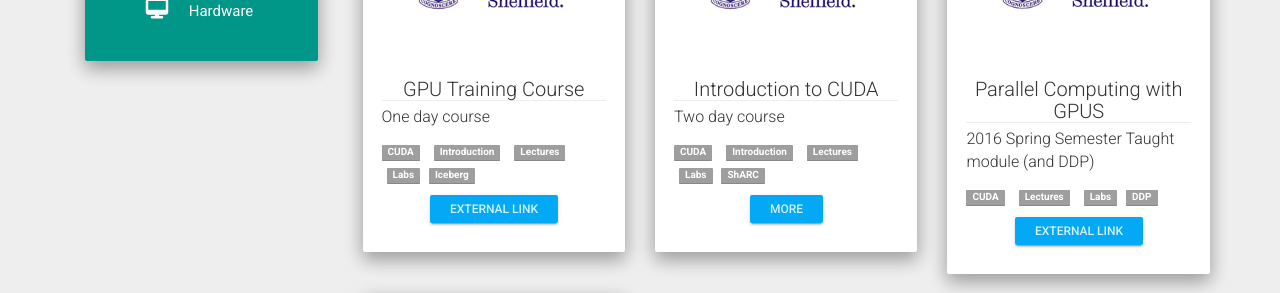
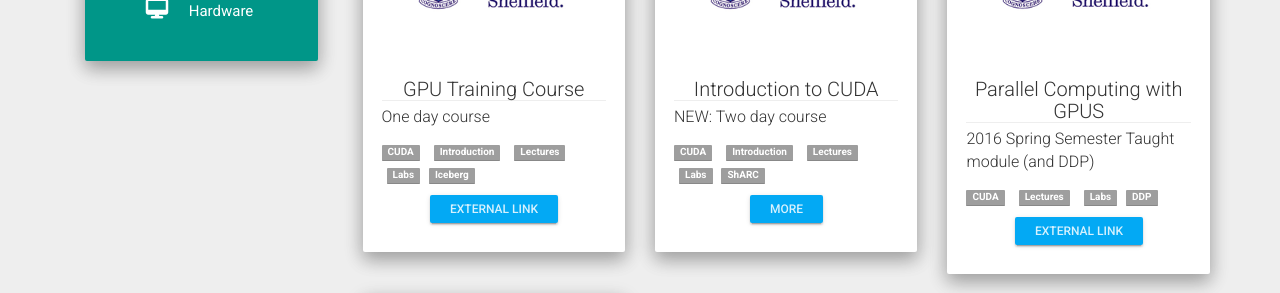
Before and after one commit to RSE-Sheffield/GPUComputing.github.io, a Jekyll site: the page built from education.md, in a window 1280 px wide. Shown: the part 704-997 px from the top of the page. Built offline with Jekyll 4.4.1, drawn with Linux system fonts in a browser that asks for light colours; nearby versions of some CDN libraries.

```diff
--- a/_data/education.json
+++ b/_data/education.json
@@ -8,7 +8,7 @@
 	},
 	{
 		"name": "Introduction to CUDA",
-		"length": "Two day course",
+		"length": "NEW: Two day course",
 		"image": "TUOS.png",
 		"url": "/education/cuda",
 		"tags": ["CUDA", "Introduction", "Lectures", "Labs", "ShARC"]
```
